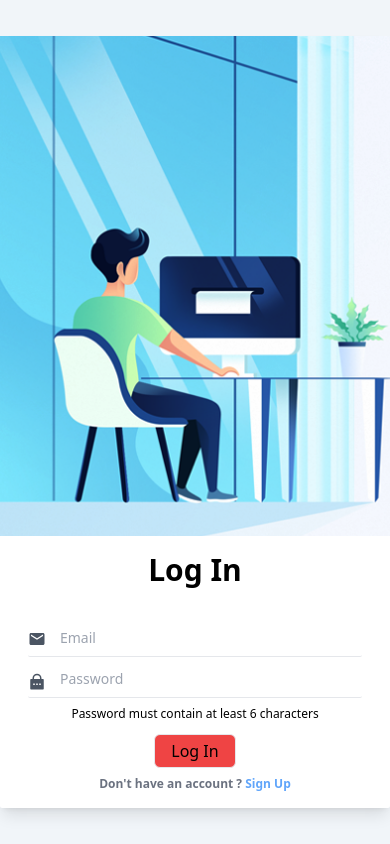
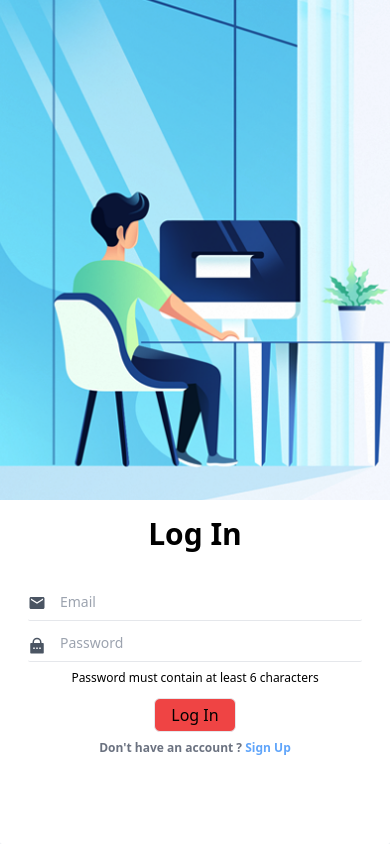
Before and after one commit to Su1207/destov_assignment, a React (Vite) app: page /auth in a window 390 px wide. Built offline with nearby package versions, Linux system fonts and the light colour scheme; no server answers; the HTML template or start-up script is replaced by a standard one.

Commit message:
next commit

```diff
--- a/src/pages/Auth.jsx
+++ b/src/pages/Auth.jsx
@@ -72,7 +72,7 @@ const Auth = () => {
 
   return (
     <div className="flex items-center w-full sm:justify-center min-h-screen bg-slate-100">
-      <div className="w-full  rounded-sm shadow-lg bg-white xl:flex lg:flex md:flex sm:flex sm:gap-8 sm:pr-5 justify-center items-center gap-4">
+      <div className="w-full min-h-screen sm:min-h-full  rounded-sm shadow-lg bg-white xl:flex lg:flex md:flex sm:flex sm:gap-8 sm:pr-5 justify-center items-center gap-4">
         <div className="flex-1 mb-4">
           <img src={Login} alt="" className="sm:h-full h-25 w-full" />
         </div>
```
